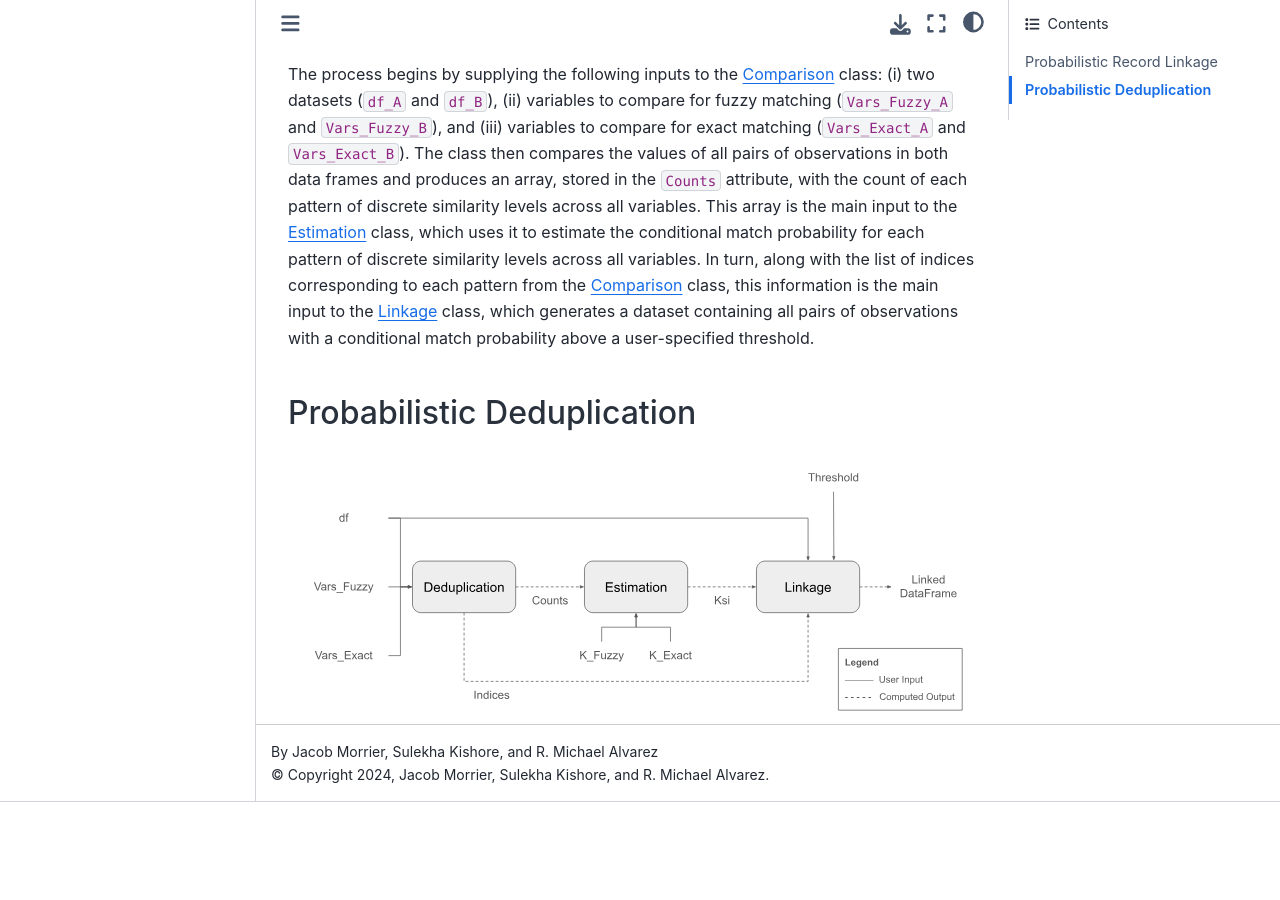
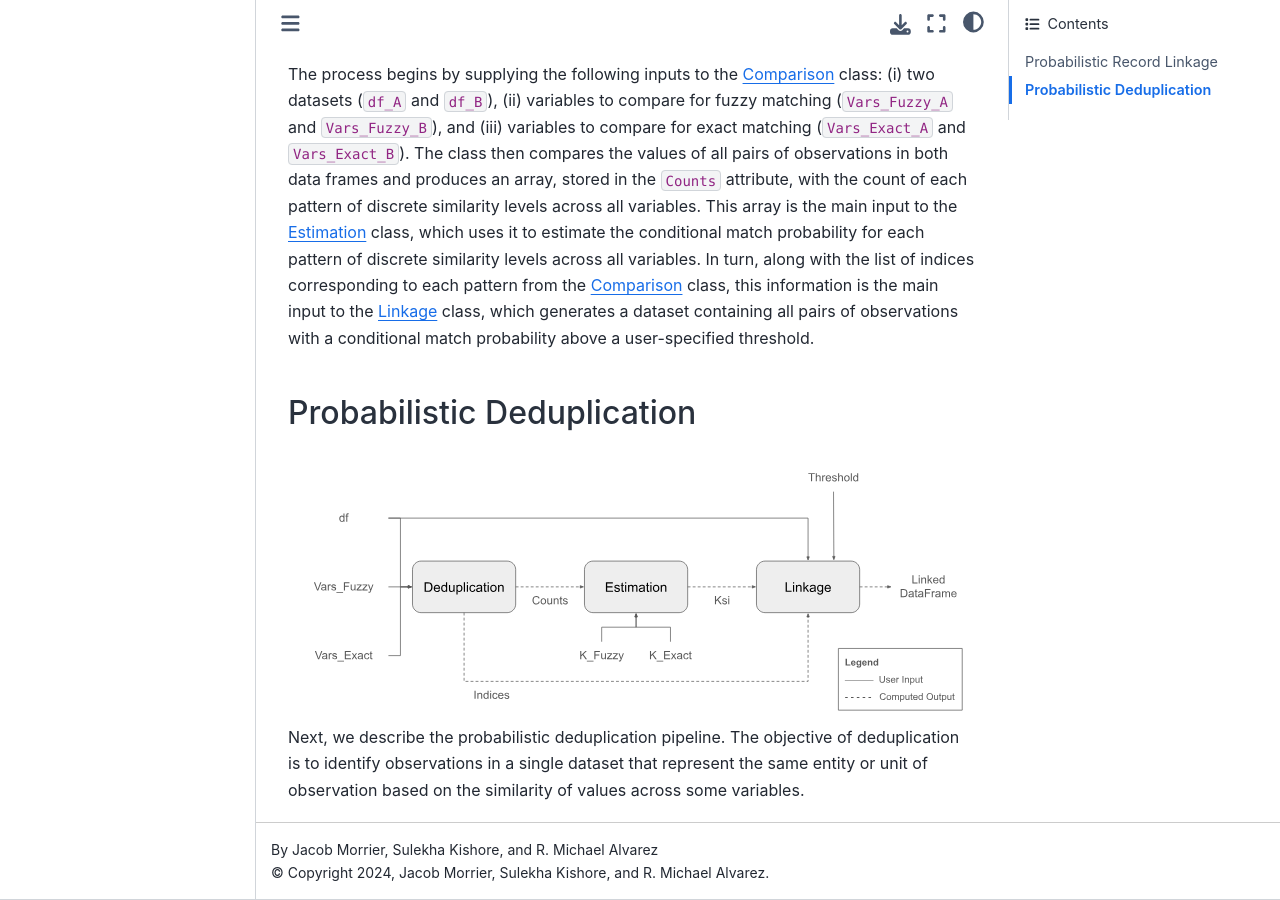
Before and after one commit to jacobmorrier/fast-er, a Sphinx documentation site: the page built from docs/source/architecture.rst, in a window 1280 px wide and 900 px high, scrolled down 721 px. Built offline with Sphinx 7.4.7 and the Sphinx Book theme 1.1.4, drawn with Linux system fonts in a browser that asks for light colours; pages that are not in the unit, such as notebooks, are missing from menus; before the commit the page ends 1523 px from its top, so only the background shows below that.

Commit message:
Update architecture.rst

```diff
--- a/docs/source/architecture.rst
+++ b/docs/source/architecture.rst
@@ -18,3 +18,5 @@ Probabilistic Deduplication
 ---------------------------
 
 .. image:: images/Deduplication.svg
+
+Next, we describe the probabilistic deduplication pipeline. The objective of deduplication is to identify observations in a single dataset that represent the same entity or unit of observation based on the similarity of values across some variables.
```
